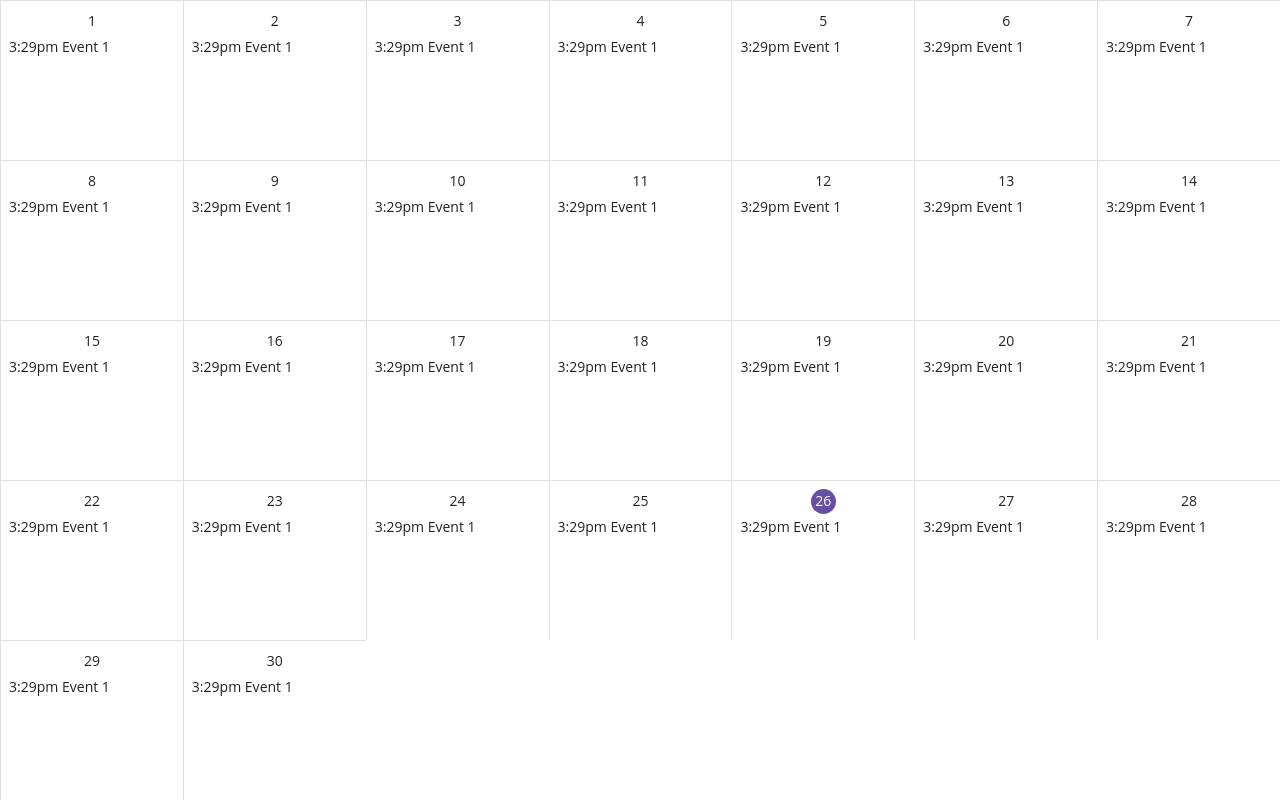
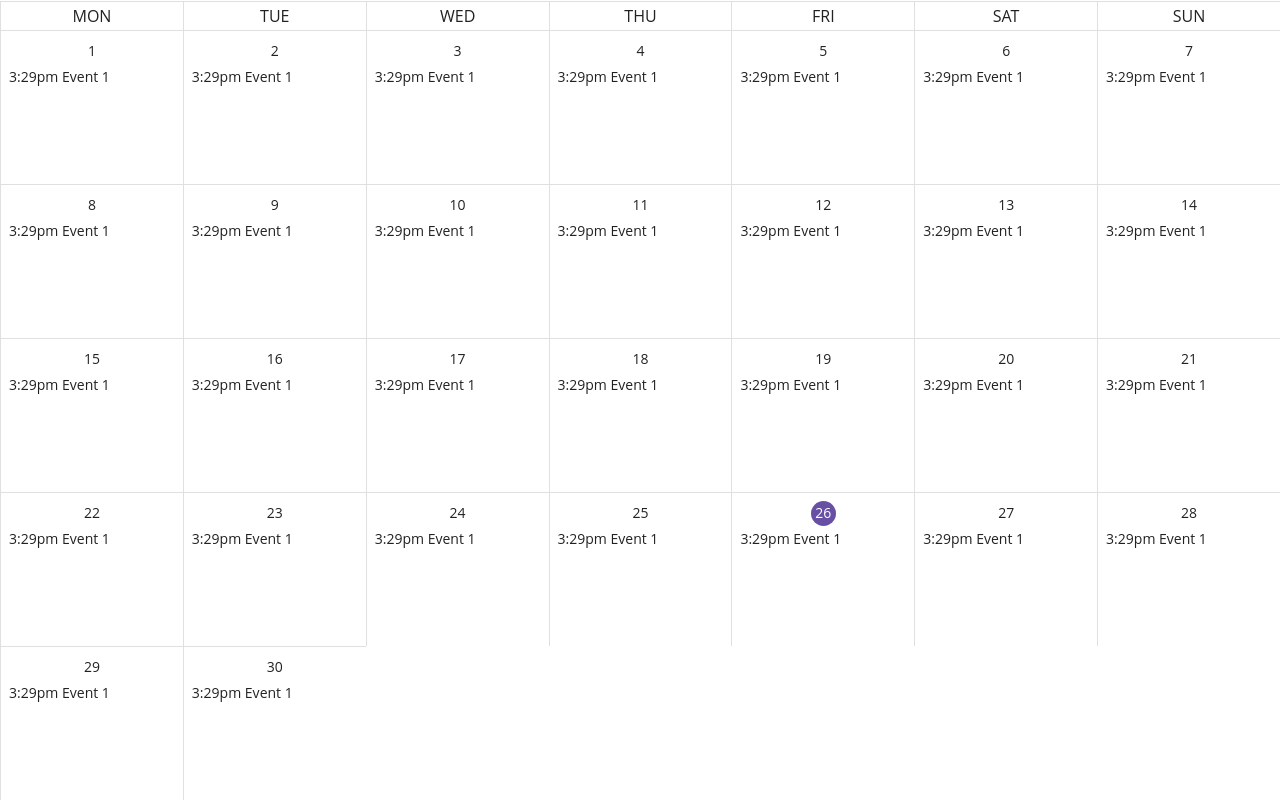
Before and after one commit to darrenleung1208hk/timeflex-revamp, a Next.js app: page /month in a window 1280 px wide. Built offline with nearby package versions, Linux system fonts and the light colour scheme.

Commit message:
added days of week bar

```diff
--- a/components/MonthCalendar.tsx
+++ b/components/MonthCalendar.tsx
@@ -7,9 +7,43 @@ const events: Event[] = new Array(30).fill({
 	startDate: new Date(),
 });
 
+const daysOfWeek = ["Mon", "Tue", "Wed", "Thu", "Fri", "Sat", "Sun"];
+const daysOfWeekBarHeight = "30px";
+
 export const MonthCalendar = () => {
 	return (
-		<Grid bgcolor="background.default" height="100%" container>
+		<Box height="100%">
+			<Grid
+				bgcolor="background.default"
+				height={daysOfWeekBarHeight}
+				container
+				alignItems="center"
+			>
+				{daysOfWeek.map((day) => (
+					<Grid
+						item
+						sm={12 / 7}
+						sx={({ palette }) => ({
+							borderLeft: "0.5px solid",
+							borderTop: "0.5px solid",
+							borderColor: palette.grey["300"],
+						})}
+					>
+						<Typography
+							variant="subtitle1"
+							align="center"
+							textTransform="uppercase"
+						>
+							{day}
+						</Typography>
+					</Grid>
+				))}
+			</Grid>
+			<Grid
+				bgcolor="background.default"
+				height={`calc(100% - ${daysOfWeekBarHeight})`}
+				container
+			>
 				{events.map(({ title, startDate }: Event, index) => (
 					<Grid key={`event-${index}`} item sm={12 / 7}>
 						<Stack
@@ -62,5 +96,6 @@ export const MonthCalendar = () => {
 					</Grid>
 				))}
 			</Grid>
+		</Box>
 	);
 };
```
Lines whose indentation alone changed are shown as unchanged.
